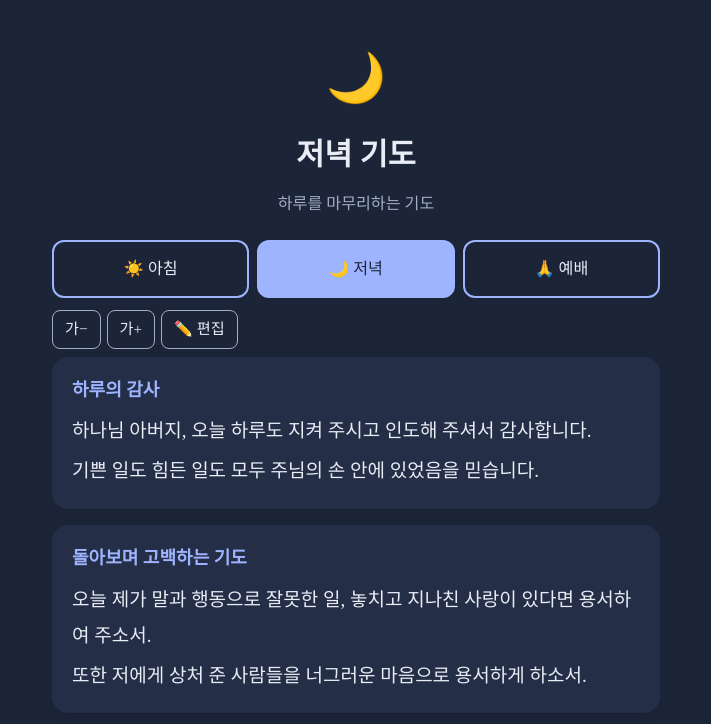
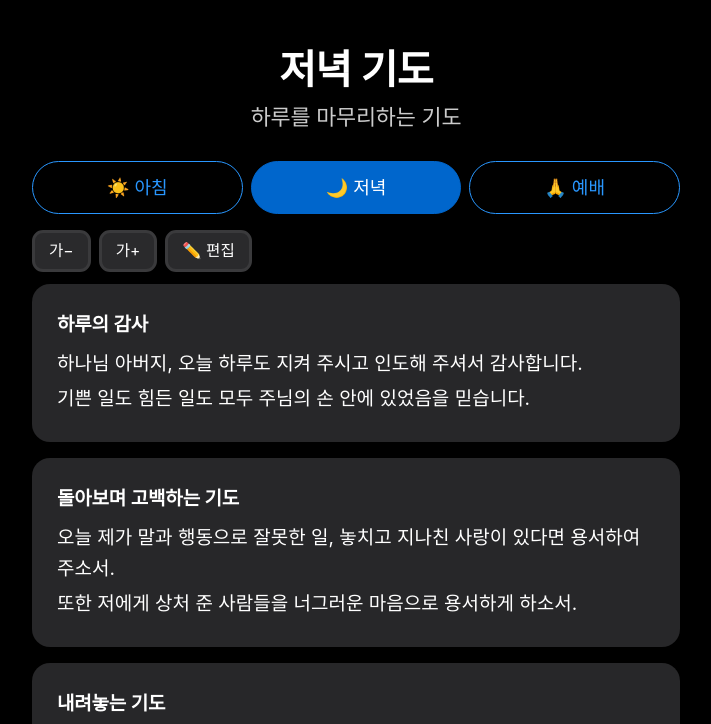
Before and after one commit to juwon6316-hue/My-project, a plain HTML site: page prayer-artifact.html in a window 1280 px wide. Shown: the top 724 px of the page, without its empty margins (284-995 px from the left). Drawn offline with Linux system fonts and the light colour scheme.

Commit message:
Restyle site following Apple-style design spec
Co-Authored-By: Claude Sonnet 5.5 <noreply@anthropic.com>
Claude-Session: https://claude.ai/code/session_01Y9TEhNeUau21XcZugkz48Q

```diff
--- a/prayer-artifact.html
+++ b/prayer-artifact.html
@@ -1,49 +1,66 @@
 <title>아침·저녁 기도문</title>
 <meta name="claude:viewport-fit-sides" content="cover">
 <style>
-:root{--bg:#fff8ec;--fg:#33291c;--card:#ffffffcc;--accent:#d98324;--muted:#7a6a55;--fs:19px}
-body.evening{--bg:#1c2438;--fg:#e8ecf5;--card:#27314bcc;--accent:#9fb4ff;--muted:#a3adc7}
+/* Apple-style design: photo-first calm UI, one Action Blue, light/dark tiles, pill actions */
+:root{
+  --canvas:#f5f5f7; --tile:#ffffff; --ink:#1d1d1f; --muted:#6e6e73; --hairline:#e0e0e0;
+  --primary:#0066cc; --focus:#0071e3; --on-primary:#ffffff; --link:#0066cc;
+  --pearl:#fafafc; --pearl-ink:#333333; --pearl-ring:#f0f0f0; --field:#ffffff;
+  --fs:17px;
+  --font:"SF Pro Text","SF Pro Display",system-ui,-apple-system,BlinkMacSystemFont,"Apple SD Gothic Neo","Noto Sans KR","Malgun Gothic",sans-serif;
+}
+body.evening{
+  --canvas:#000000; --tile:#272729; --ink:#ffffff; --muted:#cccccc; --hairline:#3a3a3c;
+  --link:#2997ff; --pearl:#2a2a2c; --pearl-ink:#ffffff; --pearl-ring:#3a3a3c; --field:#1d1d1f;
+}
 *{box-sizing:border-box}
-body{margin:0;min-height:100vh;background:var(--bg);color:var(--fg);transition:background .4s,color .4s;
-  font-family:"Noto Serif KR","Nanum Myeongjo","Apple SD Gothic Neo","Malgun Gothic",serif;font-size:var(--fs);line-height:1.9}
-main{max-width:640px;margin:0 auto;padding-block:32px 64px;padding-left:max(16px,env(safe-area-inset-left,0px));padding-right:max(16px,env(safe-area-inset-right,0px))}
-header{text-align:center;margin-bottom:16px}
-.icon{font-size:48px}
-h1{margin:4px 0;font-size:1.6em}
-.sub{margin:0;color:var(--muted);font-size:.85em}
-.tabs{display:flex;gap:8px;margin:20px 0 12px}
-.tabs button{flex:1;padding:12px;border:2px solid var(--accent);background:transparent;color:var(--fg);
-  border-radius:12px;font:inherit;font-size:.9em;cursor:pointer}
-.tabs button[aria-selected="true"]{background:var(--accent);color:#fff}
-body.evening .tabs button[aria-selected="true"]{color:#1c2438}
-.tools{display:flex;justify-content:flex-end;gap:6px;margin-bottom:8px}
-.tools button{border:1px solid var(--muted);background:transparent;color:var(--fg);border-radius:8px;padding:4px 12px;font:inherit;font-size:.8em;cursor:pointer}
-section{background:var(--card);border-radius:16px;padding:16px 20px;margin-bottom:16px;box-shadow:0 2px 10px #0001}
-section h2{margin:0 0 6px;font-size:.95em;color:var(--accent)}
-section p{margin:.2em 0}
-.closing{text-align:center;color:var(--accent);margin-top:28px}
+body{margin:0;min-height:100vh;background:var(--canvas);color:var(--ink);font-family:var(--font);
+  font-size:var(--fs);line-height:1.65;-webkit-font-smoothing:antialiased;transition:background .3s,color .3s}
+main{max-width:680px;margin:0 auto;padding-block:48px 80px;
+  padding-left:max(16px,env(safe-area-inset-left,0px));padding-right:max(16px,env(safe-area-inset-right,0px))}
 
-#editor{background:var(--card);border-radius:16px;padding:16px 20px;margin-bottom:16px;font-size:.85em}
-#editor[hidden]{display:none}
-#editor label{display:block;margin:10px 0 4px;color:var(--accent)}
-#editor textarea,#editor input{width:100%;font:inherit;font-size:1em;line-height:1.7;padding:10px;border-radius:10px;border:1px solid var(--muted);background:transparent;color:var(--fg)}
-#editor .row{display:flex;flex-wrap:wrap;gap:8px;margin-top:12px}
-#editor .row button{font:inherit;padding:8px 14px;border-radius:10px;border:1px solid var(--muted);background:transparent;color:var(--fg);cursor:pointer}
-#editor .row .primary{background:var(--accent);border-color:var(--accent);color:#fff}
-body.evening #editor .row .primary{color:#1c2438}
-.hint{color:var(--muted);margin:4px 0;font-size:.85em}
+header{text-align:center;margin-bottom:28px}
+.icon{display:none}
+h1{margin:0;font-size:clamp(30px,8.5vw,40px);font-weight:600;line-height:1.1;letter-spacing:-.02em}
+.sub{margin:10px 0 0;color:var(--muted);font-size:1.15em;line-height:1.4;letter-spacing:-.01em}
+
+/* tabs: pill CTAs */
+.tabs{display:flex;gap:8px;margin:0 0 16px}
+.tabs button{flex:1;padding:11px 8px;border:1px solid var(--link);background:transparent;color:var(--link);
+  border-radius:9999px;font:inherit;font-size:.95em;cursor:pointer;transition:transform .1s}
+.tabs button[aria-selected="true"]{background:var(--primary);border-color:var(--primary);color:var(--on-primary)}
+
+/* tools: pearl capsules */
+.tools{display:flex;justify-content:flex-end;gap:8px;margin-bottom:12px}
+.tools button{border:3px solid var(--pearl-ring);background:var(--pearl);color:var(--pearl-ink);
+  border-radius:11px;padding:5px 14px;font:inherit;font-size:.82em;cursor:pointer;transition:transform .1s}
 .tools #edit{margin-right:auto}
 
-#sermon{background:var(--card);border-radius:16px;padding:16px 20px;margin-bottom:16px;font-size:.85em}
-#sermon[hidden]{display:none}
-#sermon label{display:block;margin:10px 0 4px;color:var(--accent)}
-#sermon textarea,#sermon input{width:100%;font:inherit;font-size:1em;line-height:1.7;padding:10px;border-radius:10px;border:1px solid var(--muted);background:transparent;color:var(--fg)}
-#sermon .row{display:flex;flex-wrap:wrap;gap:8px;margin-top:12px}
-#sermon .row button{font:inherit;padding:8px 14px;border-radius:10px;border:1px solid var(--muted);background:transparent;color:var(--fg);cursor:pointer}
-#sermon .row .primary{background:var(--accent);border-color:var(--accent);color:#fff}
+/* prayer cards */
+section{background:var(--tile);border:1px solid var(--hairline);border-radius:18px;padding:24px;margin-bottom:16px}
+body.evening section{border-color:transparent}
+section h2{margin:0 0 8px;font-size:1em;font-weight:600;letter-spacing:-.01em}
+section p{margin:.15em 0}
+.closing{text-align:center;color:var(--muted);margin:32px 0 0;font-size:.95em}
+
+/* forms */
+#editor,#sermon{background:var(--tile);border:1px solid var(--hairline);border-radius:18px;padding:24px;margin-bottom:16px;font-size:.88em}
+body.evening #editor,body.evening #sermon{border-color:transparent}
+#editor[hidden],#sermon[hidden]{display:none}
+#editor label,#sermon label{display:block;margin:14px 0 6px;font-weight:600}
+#editor textarea,#editor input,#sermon textarea,#sermon input{width:100%;font:inherit;font-size:1em;line-height:1.7;
+  padding:12px 14px;border-radius:11px;border:1px solid var(--hairline);background:var(--field);color:var(--ink)}
+#editor .row,#sermon .row{display:flex;flex-wrap:wrap;gap:8px;margin-top:16px}
+#editor .row button,#sermon .row button{font:inherit;padding:10px 20px;border-radius:9999px;border:1px solid var(--link);
+  background:transparent;color:var(--link);cursor:pointer;transition:transform .1s}
+#editor .row .primary,#sermon .row .primary{background:var(--primary);border-color:var(--primary);color:var(--on-primary)}
 #sermon .row button:disabled{opacity:.5}
-#sermon summary{cursor:pointer;color:var(--muted);margin-top:12px}
-.tabs button{font-size:.85em}
+#sermon summary{cursor:pointer;color:var(--link);margin-top:16px}
+.hint{color:var(--muted);margin:6px 0;font-size:.92em;line-height:1.5}
+
+button:active{transform:scale(.95)}
+button:focus-visible,input:focus-visible,textarea:focus-visible,summary:focus-visible{outline:2px solid var(--focus);outline-offset:2px}
+@media (prefers-reduced-motion:reduce){*{transition:none!important}}
 
 </style>
 
--- a/script.js
+++ b/script.js
@@ -73,7 +73,7 @@
     ["morning", "evening", "sunday"].forEach(function (m) {
       $("tab-" + m).setAttribute("aria-selected", m === mode ? "true" : "false");
     });
-    document.querySelector('meta[name="theme-color"]').content = mode === "morning" ? "#fff8ec" : "#1c2438";
+    document.querySelector('meta[name="theme-color"]').content = mode === "morning" ? "#f5f5f7" : "#000000";
     window.scrollTo(0, 0);
   }
 
--- a/style.css
+++ b/style.css
@@ -1,43 +1,60 @@
-:root{--bg:#fff8ec;--fg:#33291c;--card:#ffffffcc;--accent:#d98324;--muted:#7a6a55;--fs:19px}
-body.evening{--bg:#1c2438;--fg:#e8ecf5;--card:#27314bcc;--accent:#9fb4ff;--muted:#a3adc7}
+/* Apple-style design: photo-first calm UI, one Action Blue, light/dark tiles, pill actions */
+:root{
+  --canvas:#f5f5f7; --tile:#ffffff; --ink:#1d1d1f; --muted:#6e6e73; --hairline:#e0e0e0;
+  --primary:#0066cc; --focus:#0071e3; --on-primary:#ffffff; --link:#0066cc;
+  --pearl:#fafafc; --pearl-ink:#333333; --pearl-ring:#f0f0f0; --field:#ffffff;
+  --fs:17px;
+  --font:"SF Pro Text","SF Pro Display",system-ui,-apple-system,BlinkMacSystemFont,"Apple SD Gothic Neo","Noto Sans KR","Malgun Gothic",sans-serif;
+}
+body.evening{
+  --canvas:#000000; --tile:#272729; --ink:#ffffff; --muted:#cccccc; --hairline:#3a3a3c;
+  --link:#2997ff; --pearl:#2a2a2c; --pearl-ink:#ffffff; --pearl-ring:#3a3a3c; --field:#1d1d1f;
+}
 *{box-sizing:border-box}
-body{margin:0;background:var(--bg);color:var(--fg);transition:background .4s,color .4s;
-  font-family:"Noto Serif KR","Nanum Myeongjo","Apple SD Gothic Neo","Malgun Gothic",serif;font-size:var(--fs);line-height:1.9}
-main{max-width:640px;margin:0 auto;padding:32px 16px 64px}
-header{text-align:center;margin-bottom:16px}
-.icon{font-size:48px}
-h1{margin:4px 0;font-size:1.6em}
-.sub{margin:0;color:var(--muted);font-size:.85em}
-.tabs{display:flex;gap:8px;margin:20px 0 12px}
-.tabs button{flex:1;padding:12px;border:2px solid var(--accent);background:transparent;color:var(--fg);
-  border-radius:12px;font:inherit;font-size:.9em;cursor:pointer}
-.tabs button[aria-selected="true"]{background:var(--accent);color:#fff}
-body.evening .tabs button[aria-selected="true"]{color:#1c2438}
-.tools{display:flex;justify-content:flex-end;gap:6px;margin-bottom:8px}
-.tools button{border:1px solid var(--muted);background:transparent;color:var(--fg);border-radius:8px;padding:4px 12px;font:inherit;font-size:.8em;cursor:pointer}
-section{background:var(--card);border-radius:16px;padding:16px 20px;margin-bottom:16px;box-shadow:0 2px 10px #0001}
-section h2{margin:0 0 6px;font-size:.95em;color:var(--accent)}
-section p{margin:.2em 0}
-.closing{text-align:center;color:var(--accent);margin-top:28px}
+body{margin:0;min-height:100vh;background:var(--canvas);color:var(--ink);font-family:var(--font);
+  font-size:var(--fs);line-height:1.65;-webkit-font-smoothing:antialiased;transition:background .3s,color .3s}
+main{max-width:680px;margin:0 auto;padding-block:48px 80px;
+  padding-left:max(16px,env(safe-area-inset-left,0px));padding-right:max(16px,env(safe-area-inset-right,0px))}
 
-#editor{background:var(--card);border-radius:16px;padding:16px 20px;margin-bottom:16px;font-size:.85em}
-#editor[hidden]{display:none}
-#editor label{display:block;margin:10px 0 4px;color:var(--accent)}
-#editor textarea,#editor input{width:100%;font:inherit;font-size:1em;line-height:1.7;padding:10px;border-radius:10px;border:1px solid var(--muted);background:transparent;color:var(--fg)}
-#editor .row{display:flex;flex-wrap:wrap;gap:8px;margin-top:12px}
-#editor .row button{font:inherit;padding:8px 14px;border-radius:10px;border:1px solid var(--muted);background:transparent;color:var(--fg);cursor:pointer}
-#editor .row .primary{background:var(--accent);border-color:var(--accent);color:#fff}
-body.evening #editor .row .primary{color:#1c2438}
-.hint{color:var(--muted);margin:4px 0;font-size:.85em}
+header{text-align:center;margin-bottom:28px}
+.icon{display:none}
+h1{margin:0;font-size:clamp(30px,8.5vw,40px);font-weight:600;line-height:1.1;letter-spacing:-.02em}
+.sub{margin:10px 0 0;color:var(--muted);font-size:1.15em;line-height:1.4;letter-spacing:-.01em}
+
+/* tabs: pill CTAs */
+.tabs{display:flex;gap:8px;margin:0 0 16px}
+.tabs button{flex:1;padding:11px 8px;border:1px solid var(--link);background:transparent;color:var(--link);
+  border-radius:9999px;font:inherit;font-size:.95em;cursor:pointer;transition:transform .1s}
+.tabs button[aria-selected="true"]{background:var(--primary);border-color:var(--primary);color:var(--on-primary)}
+
+/* tools: pearl capsules */
+.tools{display:flex;justify-content:flex-end;gap:8px;margin-bottom:12px}
+.tools button{border:3px solid var(--pearl-ring);background:var(--pearl);color:var(--pearl-ink);
+  border-radius:11px;padding:5px 14px;font:inherit;font-size:.82em;cursor:pointer;transition:transform .1s}
 .tools #edit{margin-right:auto}
 
-#sermon{background:var(--card);border-radius:16px;padding:16px 20px;margin-bottom:16px;font-size:.85em}
-#sermon[hidden]{display:none}
-#sermon label{display:block;margin:10px 0 4px;color:var(--accent)}
-#sermon textarea,#sermon input{width:100%;font:inherit;font-size:1em;line-height:1.7;padding:10px;border-radius:10px;border:1px solid var(--muted);background:transparent;color:var(--fg)}
-#sermon .row{display:flex;flex-wrap:wrap;gap:8px;margin-top:12px}
-#sermon .row button{font:inherit;padding:8px 14px;border-radius:10px;border:1px solid var(--muted);background:transparent;color:var(--fg);cursor:pointer}
-#sermon .row .primary{background:var(--accent);border-color:var(--accent);color:#fff}
+/* prayer cards */
+section{background:var(--tile);border:1px solid var(--hairline);border-radius:18px;padding:24px;margin-bottom:16px}
+body.evening section{border-color:transparent}
+section h2{margin:0 0 8px;font-size:1em;font-weight:600;letter-spacing:-.01em}
+section p{margin:.15em 0}
+.closing{text-align:center;color:var(--muted);margin:32px 0 0;font-size:.95em}
+
+/* forms */
+#editor,#sermon{background:var(--tile);border:1px solid var(--hairline);border-radius:18px;padding:24px;margin-bottom:16px;font-size:.88em}
+body.evening #editor,body.evening #sermon{border-color:transparent}
+#editor[hidden],#sermon[hidden]{display:none}
+#editor label,#sermon label{display:block;margin:14px 0 6px;font-weight:600}
+#editor textarea,#editor input,#sermon textarea,#sermon input{width:100%;font:inherit;font-size:1em;line-height:1.7;
+  padding:12px 14px;border-radius:11px;border:1px solid var(--hairline);background:var(--field);color:var(--ink)}
+#editor .row,#sermon .row{display:flex;flex-wrap:wrap;gap:8px;margin-top:16px}
+#editor .row button,#sermon .row button{font:inherit;padding:10px 20px;border-radius:9999px;border:1px solid var(--link);
+  background:transparent;color:var(--link);cursor:pointer;transition:transform .1s}
+#editor .row .primary,#sermon .row .primary{background:var(--primary);border-color:var(--primary);color:var(--on-primary)}
 #sermon .row button:disabled{opacity:.5}
-#sermon summary{cursor:pointer;color:var(--muted);margin-top:12px}
-.tabs button{font-size:.85em}
+#sermon summary{cursor:pointer;color:var(--link);margin-top:16px}
+.hint{color:var(--muted);margin:6px 0;font-size:.92em;line-height:1.5}
+
+button:active{transform:scale(.95)}
+button:focus-visible,input:focus-visible,textarea:focus-visible,summary:focus-visible{outline:2px solid var(--focus);outline-offset:2px}
+@media (prefers-reduced-motion:reduce){*{transition:none!important}}
--- a/sw.js
+++ b/sw.js
@@ -1,4 +1,4 @@
-var C="prayer-v4",F=["./","index.html","style.css","script.js","prayers.js","manifest.webmanifest","icons/icon-192.png","icons/icon-512.png"];
+var C="prayer-v5",F=["./","index.html","style.css","script.js","prayers.js","manifest.webmanifest","icons/icon-192.png","icons/icon-512.png"];
 self.addEventListener("install",function(e){e.waitUntil(caches.open(C).then(function(c){return c.addAll(F)}));self.skipWaiting()});
 self.addEventListener("activate",function(e){e.waitUntil(caches.keys().then(function(k){return Promise.all(k.filter(function(x){return x!==C}).map(function(x){return caches.delete(x)}))}))});
 self.addEventListener("fetch",function(e){if(e.request.method!=="GET"||new URL(e.request.url).origin!==location.origin)return;e.respondWith(fetch(e.request).then(function(r){var c=r.clone();caches.open(C).then(function(x){x.put(e.request,c)});return r}).catch(function(){return caches.match(e.request)}))});
```
Also changed, not shown: index.html (+1 -1 lines), manifest.webmanifest.
